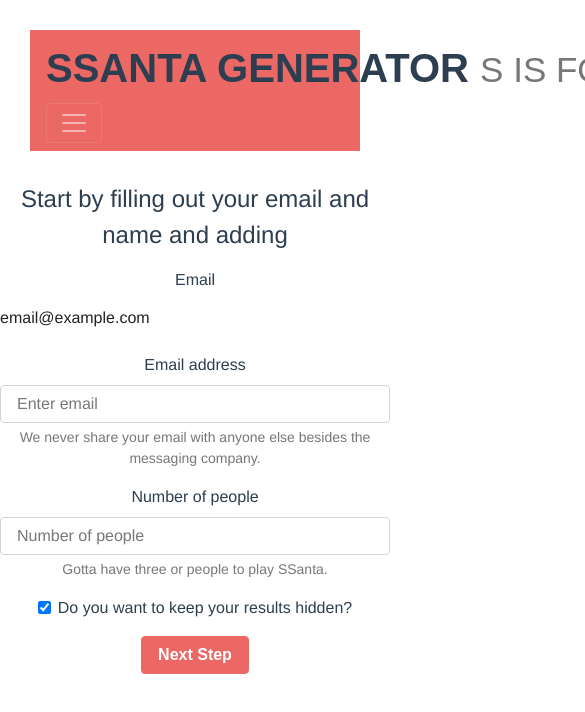
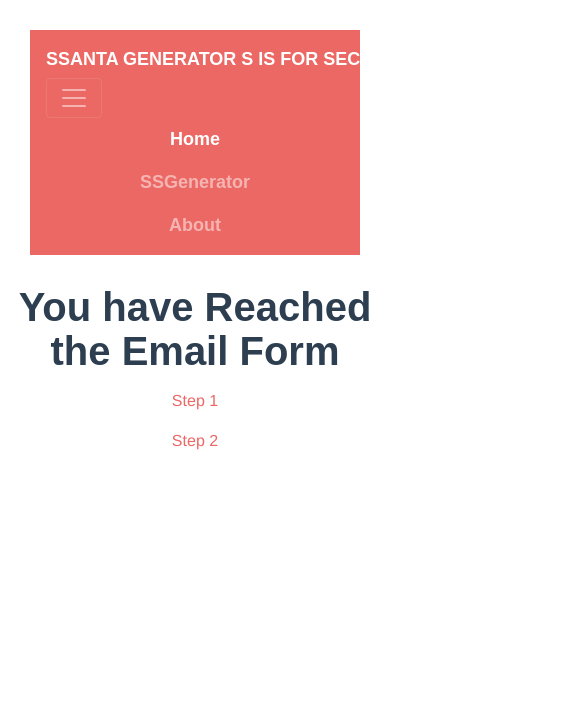
Before and after one commit to dhausk/SSanta, a Vue app in the folder client/: page /#/SSForm in a window 390 px wide. Shown: the top 712 px of the page, 585 px wide, since content can reach past the window. Built offline with nearby package versions, Linux system fonts and the light colour scheme; a web font is replaced by a local one.

Commit message:
hamburger menu shrinks & expands when in mobile, created form components

```diff
--- a/client/public/index.html
+++ b/client/public/index.html
@@ -6,7 +6,13 @@
     <meta name="viewport" content="width=device-width,initial-scale=1.0">
     <link rel="icon" href="<%= BASE_URL %>favicon.ico">
     <link rel="styleSheet" href="https://bootswatch.com/4/journal/bootstrap.min.css">
-    <title>client</title>
+    <script src="https://code.jquery.com/jquery-3.3.1.slim.min.js" integrity="sha384-q8i/X+965DzO0rT7abK41JStQIAqVgRVzpbzo5smXKp4YfRvH+8abtTE1Pi6jizo"
+      crossorigin="anonymous"></script>
+    <script src="https://cdnjs.cloudflare.com/ajax/libs/popper.js/1.14.6/umd/popper.min.js" integrity="sha384-wHAiFfRlMFy6i5SRaxvfOCifBUQy1xHdJ/yoi7FRNXMRBu5WHdZYu1hA6ZOblgut"
+      crossorigin="anonymous"></script>
+    <script src="https://stackpath.bootstrapcdn.com/bootstrap/4.2.1/js/bootstrap.min.js" integrity="sha384-B0UglyR+jN6CkvvICOB2joaf5I4l3gm9GU6Hc1og6Ls7i6U/mkkaduKaBhlAXv9k"
+      crossorigin="anonymous"></script>
+    <title>SSGenerator</title>
   </head>
   <body>
     <noscript>
--- a/client/src/App.vue
+++ b/client/src/App.vue
@@ -1,24 +1,19 @@
 <template>
   <div id="app">
     <div id="nav">
+      <nav class="navbar navbar-expand-lg navbar-dark bg-primary">
+        <router-link class="navbar-brand" to="/">
 
-      <nav class="navbar navbar-expand-lg navbar-dark bg-primary">
-        <a class="navbar-brand" href="#">
-          <h1>
             SSanta Generator
-            <small class="text-muted">S is for Secret ;)</small>
-          </h1>
-         </a>
+           S is for Secret ;)
+        </router-link>
         <button class="navbar-toggler" type="button" data-toggle="collapse" data-target="#navbarColor01" aria-controls="navbarColor01" aria-expanded="false" aria-label="Toggle navigation">
           <span class="navbar-toggler-icon"></span>
         </button>
-
-        <div class="collapse navbar-collapse" id="navbarColor01">
+        <div class="collapse navbar-collapse collapse show" id="navbarColor01">
           <ul class="navbar-nav mr-auto">
             <li class="nav-item active">
-              <!-- <router-link to="/">Home <span class="sr-only nav-link">(current)</span></router-link> -->
-              <router-link to="/" class="nav-link">Home</router-link>
-
+              <router-link to="/" class="nav-link ">Home</router-link>
             </li>
              <li class="nav-item">
               <router-link to="/SSForm" class="nav-link">SSGenerator</router-link>
@@ -46,12 +41,4 @@
   padding: 30px;
 }
 
-#nav a {
-  font-weight: bold;
-  color: #2c3e50;
-}
-
-#nav a.router-link-exact-active {
-  color: #42b983;
-}
 </style>
--- /dev/null
+++ b/client/src/components/EmailSignUp.vue
@@ -0,0 +1,43 @@
+<template >
+  <form>
+    <fieldset>
+      <legend>Start by filling out your email and name </legend>
+      <div class="form-group row">
+        <label for="staticEmail" class="col-sm-2 col-form-label">Email</label>
+        <div class="col-sm-10">
+          <input type="text" readonly="" class="form-control-plaintext" id="staticEmail" value="email@example.com">
+        </div>
+      </div>
+      <div class="form-group">
+        <label for="exampleInputEmail1">Email address</label>
+        <input type="email" class="form-control" id="exampleInputEmail1" aria-describedby="emailHelp" placeholder="Enter email">
+        <small id="emailHelp" class="form-text text-muted">We never share your email with anyone else besides the messaging company.</small>
+      </div>
+      <div class="form-group">
+        <label for="number of people">Number of people</label>
+        <input type="number" class="form-control" id="number of people" min="3" max="300" placeholder="Number of people">
+        <small id="emailHelp" class="form-text text-muted">Gotta have three or people to play SSanta.</small>
+      </div>
+      <fieldset class="form-group">
+        <div class="form-check">
+          <label class="form-check-label">
+            <input class="form-check-input" type="checkbox" value="" checked="">
+            Do you want to keep your results hidden?
+          </label>
+        </div>
+      </fieldset>
+      <button type="submit" class="btn btn-primary">Next Step</button>
+    </fieldset>
+  </form>
+
+
+</template>
+<script>
+
+export default {
+  name: 'EmailSignUp'
+};
+</script>
+
+<style scoped>
+</style>
--- a/client/src/components/SSList.vue
+++ b/client/src/components/SSList.vue
@@ -1,4 +1,8 @@
 <template>
+<div>
+    <div class="progress">
+  <div class="progress-bar" role="progressbar" style="width: 25%;" aria-valuenow="25" aria-valuemin="0" aria-valuemax="100"></div>
+</div>
   <form>
     <fieldset>
       <legend>Legend</legend>
@@ -17,6 +21,8 @@
       <button type="submit" class="btn btn-primary">Submit</button>
     </fieldset>
   </form>
+</div>
+
 </template>
 <script>
 
--- a/client/src/router.js
+++ b/client/src/router.js
@@ -2,6 +2,8 @@ import Vue from 'vue';
 import Router from 'vue-router';
 import Home from './views/Home.vue';
 import SSForm from './views/SSForm.vue';
+import EmailSignUp from './components/EmailSignUp.vue';
+import SSList from './components/SSList.vue';
 
 Vue.use(Router);
 
@@ -25,5 +27,15 @@ export default new Router({
       name: 'SSForm',
       component: SSForm,
     },
+    {
+      path: '/EmailSignUp',
+      name: 'EmailSignUp',
+      component: EmailSignUp,
+    },
+    {
+      path: '/SSList',
+      name: 'SSList',
+      component: SSList,
+    },
   ],
 });
--- a/client/src/views/SSForm.vue
+++ b/client/src/views/SSForm.vue
@@ -1,34 +1,15 @@
 <template >
-  <form>
-    <fieldset>
-      <legend>Start by filling out your email and name and adding </legend>
-      <div class="form-group row">
-        <label for="staticEmail" class="col-sm-2 col-form-label">Email</label>
-        <div class="col-sm-10">
-          <input type="text" readonly="" class="form-control-plaintext" id="staticEmail" value="email@example.com">
-        </div>
-      </div>
-      <div class="form-group">
-        <label for="exampleInputEmail1">Email address</label>
-        <input type="email" class="form-control" id="exampleInputEmail1" aria-describedby="emailHelp" placeholder="Enter email">
-        <small id="emailHelp" class="form-text text-muted">We never share your email with anyone else besides the messaging company.</small>
-      </div>
-      <div class="form-group">
-        <label for="number of people">Number of people</label>
-        <input type="number" class="form-control" id="number of people" min="3" max="300" placeholder="Number of people">
-        <small id="emailHelp" class="form-text text-muted">Gotta have three or people to play SSanta.</small>
-      </div>
-      <fieldset class="form-group">
-        <div class="form-check">
-          <label class="form-check-label">
-            <input class="form-check-input" type="checkbox" value="" checked="">
-            Do you want to keep your results hidden?
-          </label>
-        </div>
-      </fieldset>
-      <button type="submit" class="btn btn-primary">Next Step</button>
-    </fieldset>
-  </form>
+<div>
+  <div>
+    <H1>You have Reached the Email Form</H1>
+  </div>
+  <nav class="form-nav" >
+    <router-link to="/SSList" class="nav-link">Step 1</router-link>
+    <router-link to="/EmailSignUp" class="nav-link">Step 2</router-link>
+  </nav>
+
+</div>
+
 
 
 </template>
@@ -40,4 +21,5 @@ export default {
 </script>
 
 <style scoped>
+
 </style>
```
Lines whose indentation alone changed are shown as unchanged.
